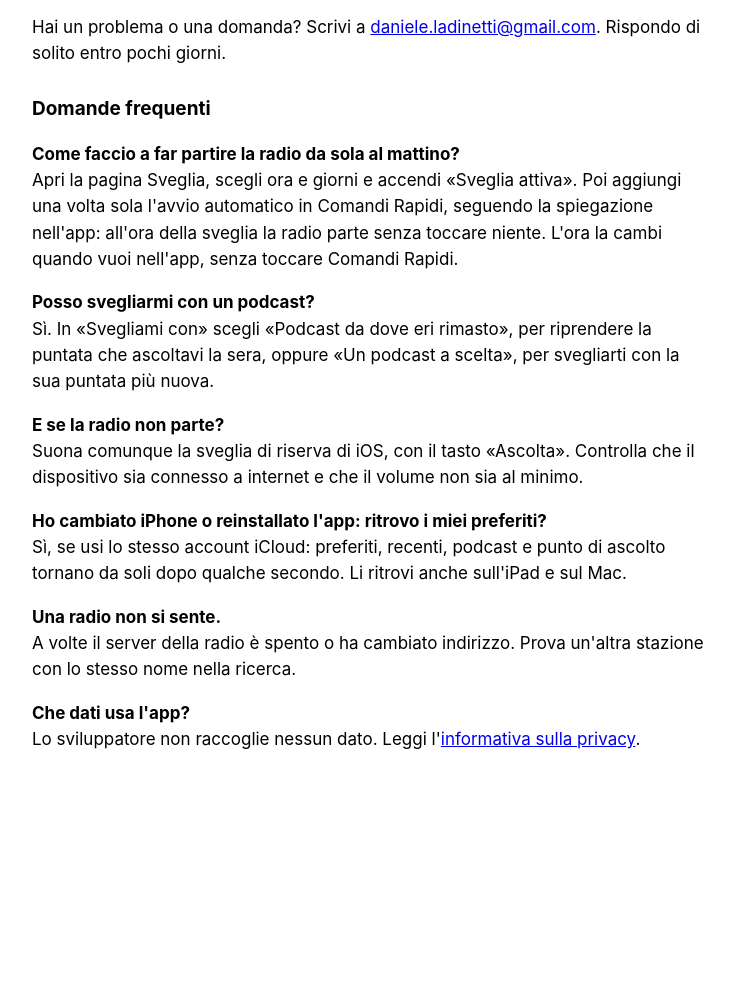
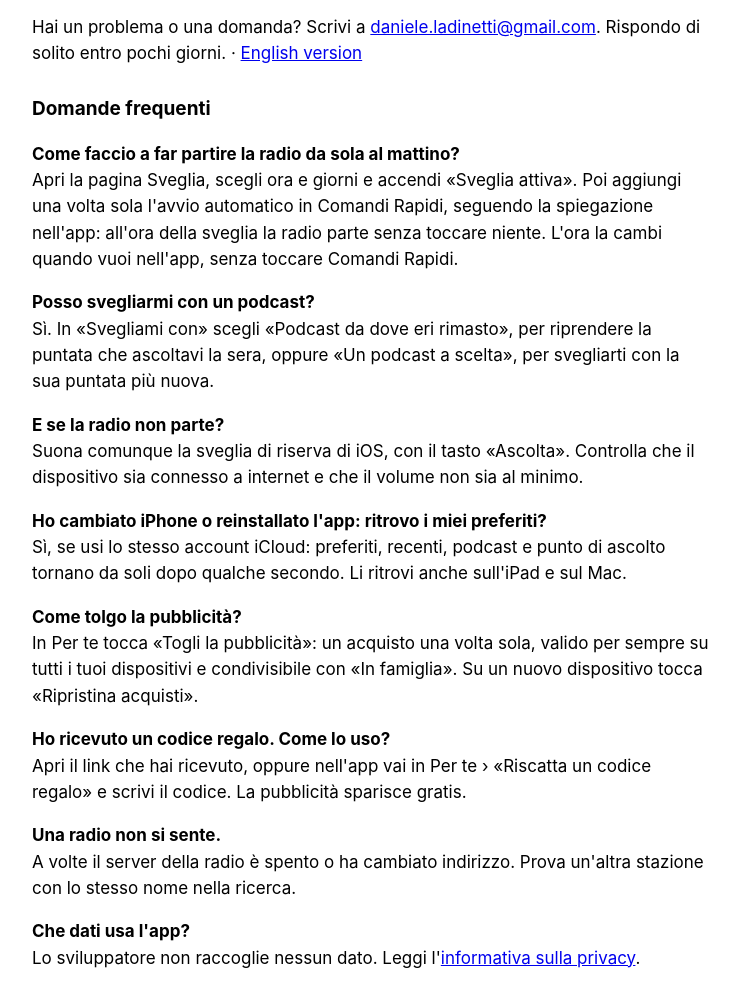
Before and after one commit to DanLadinetti/dendere-radio, a plain HTML site: page supporto.html in a window 1280 px wide. Shown: the part 90-1096 px from the top of the page, without its empty margins (268-1007 px from the left). Before the commit the page ends 920 px from the top, so only its background shows below. Drawn offline with Linux system fonts and the light colour scheme.

Commit message:
Update supporto.html

```diff
--- a/supporto.html
+++ b/supporto.html
@@ -16,13 +16,15 @@
 <body>
 <main>
   <h1><span>Dendere Radio</span> · Supporto</h1>
-  <p>Hai un problema o una domanda? Scrivi a <a href="mailto:daniele.ladinetti@gmail.com">daniele.ladinetti@gmail.com</a>. Rispondo di solito entro pochi giorni.</p>
+  <p>Hai un problema o una domanda? Scrivi a <a href="mailto:daniele.ladinetti@gmail.com">daniele.ladinetti@gmail.com</a>. Rispondo di solito entro pochi giorni. · <a href="support.html">English version</a></p>
 
   <h2>Domande frequenti</h2>
   <p><strong>Come faccio a far partire la radio da sola al mattino?</strong><br>Apri la pagina Sveglia, scegli ora e giorni e accendi «Sveglia attiva». Poi aggiungi una volta sola l'avvio automatico in Comandi Rapidi, seguendo la spiegazione nell'app: all'ora della sveglia la radio parte senza toccare niente. L'ora la cambi quando vuoi nell'app, senza toccare Comandi Rapidi.</p>
   <p><strong>Posso svegliarmi con un podcast?</strong><br>Sì. In «Svegliami con» scegli «Podcast da dove eri rimasto», per riprendere la puntata che ascoltavi la sera, oppure «Un podcast a scelta», per svegliarti con la sua puntata più nuova.</p>
   <p><strong>E se la radio non parte?</strong><br>Suona comunque la sveglia di riserva di iOS, con il tasto «Ascolta». Controlla che il dispositivo sia connesso a internet e che il volume non sia al minimo.</p>
   <p><strong>Ho cambiato iPhone o reinstallato l'app: ritrovo i miei preferiti?</strong><br>Sì, se usi lo stesso account iCloud: preferiti, recenti, podcast e punto di ascolto tornano da soli dopo qualche secondo. Li ritrovi anche sull'iPad e sul Mac.</p>
+  <p><strong>Come tolgo la pubblicità?</strong><br>In Per te tocca «Togli la pubblicità»: un acquisto una volta sola, valido per sempre su tutti i tuoi dispositivi e condivisibile con «In famiglia». Su un nuovo dispositivo tocca «Ripristina acquisti».</p>
+  <p><strong>Ho ricevuto un codice regalo. Come lo uso?</strong><br>Apri il link che hai ricevuto, oppure nell'app vai in Per te › «Riscatta un codice regalo» e scrivi il codice. La pubblicità sparisce gratis.</p>
   <p><strong>Una radio non si sente.</strong><br>A volte il server della radio è spento o ha cambiato indirizzo. Prova un'altra stazione con lo stesso nome nella ricerca.</p>
   <p><strong>Che dati usa l'app?</strong><br>Lo sviluppatore non raccoglie nessun dato. Leggi l'<a href="privacy-policy.html">informativa sulla privacy</a>.</p>
 </main>
```
